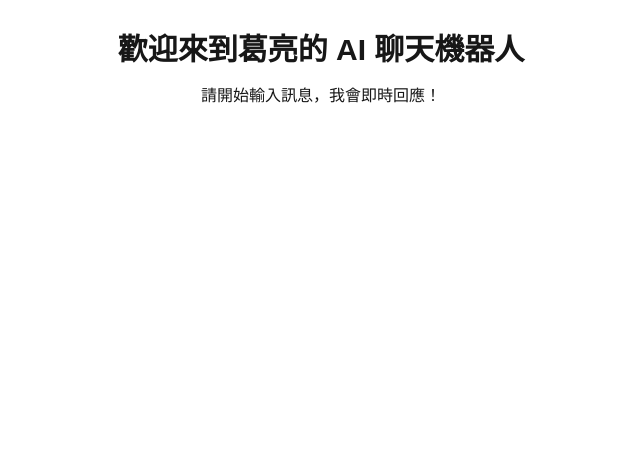
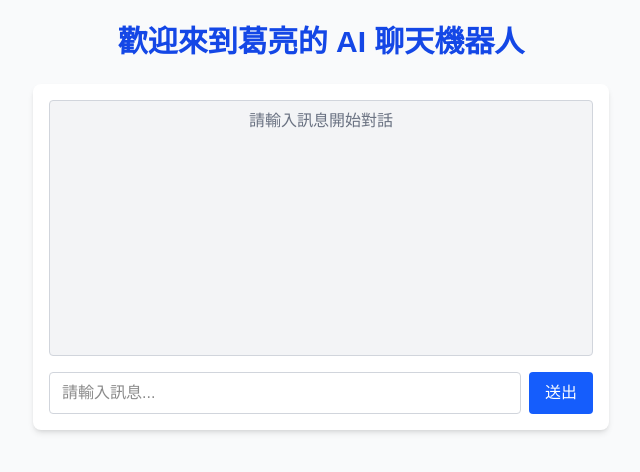
Before and after one commit to lzbsibin/my-chatbot-v2, a Next.js app: page / in a window 1280 px wide. Shown: the top 472 px of the page, without its empty margins (319-959 px from the left). Built offline with nearby package versions, Linux system fonts and the light colour scheme.

Commit message:
新增聊天介面

```diff
--- a/src/app/page.tsx
+++ b/src/app/page.tsx
@@ -1,8 +1,48 @@
+'use client';
+
+import { useState } from 'react';
+
 export default function Page() {
+  const [messages, setMessages] = useState<string[]>([]);
+  const [input, setInput] = useState('');
+
+  const handleSend = () => {
+    if (!input.trim()) return;
+    setMessages([...messages, `👤 你：${input}`, `🤖 AI：這是回應內容（尚未串接 API）`]);
+    setInput('');
+  };
+
   return (
-    <main className="p-8">
-      <h1 className="text-3xl font-bold text-center">歡迎來到葛亮的 AI 聊天機器人</h1>
-      <p className="text-center mt-4">請開始輸入訊息，我會即時回應！</p>
+    <main className="min-h-screen bg-gray-50 p-6">
+      <h1 className="text-3xl font-bold text-center mb-6 text-blue-700">歡迎來到葛亮的 AI 聊天機器人</h1>
+
+      <div className="max-w-xl mx-auto bg-white shadow-md rounded-lg p-4">
+        <div className="h-64 overflow-y-auto border border-gray-300 rounded p-2 mb-4 bg-gray-100">
+          {messages.length === 0 ? (
+            <p className="text-gray-500 text-center">請輸入訊息開始對話</p>
+          ) : (
+            messages.map((msg, idx) => (
+              <p key={idx} className="mb-2 whitespace-pre-line">{msg}</p>
+            ))
+          )}
+        </div>
+
+        <div className="flex gap-2">
+          <input
+            type="text"
+            value={input}
+            onChange={(e) => setInput(e.target.value)}
+            placeholder="請輸入訊息..."
+            className="flex-1 border border-gray-300 rounded px-3 py-2"
+          />
+          <button
+            onClick={handleSend}
+            className="bg-blue-600 text-white px-4 py-2 rounded hover:bg-blue-700"
+          >
+            送出
+          </button>
+        </div>
+      </div>
     </main>
   );
 }
```
